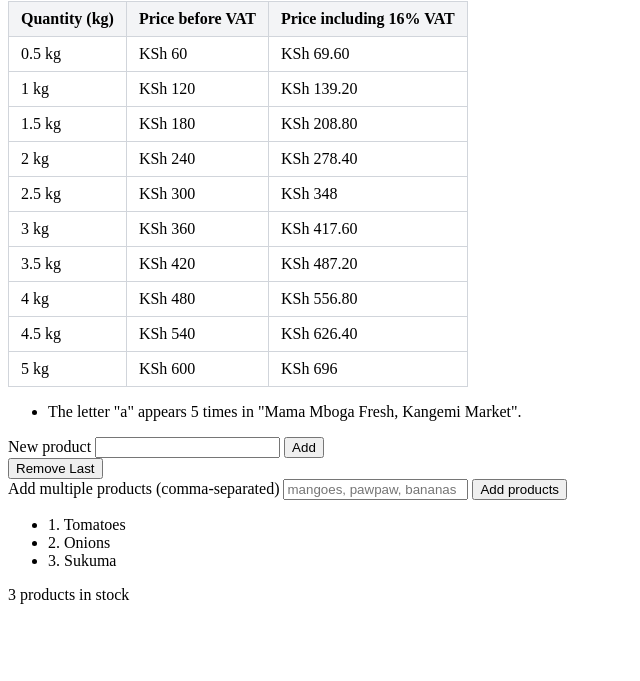
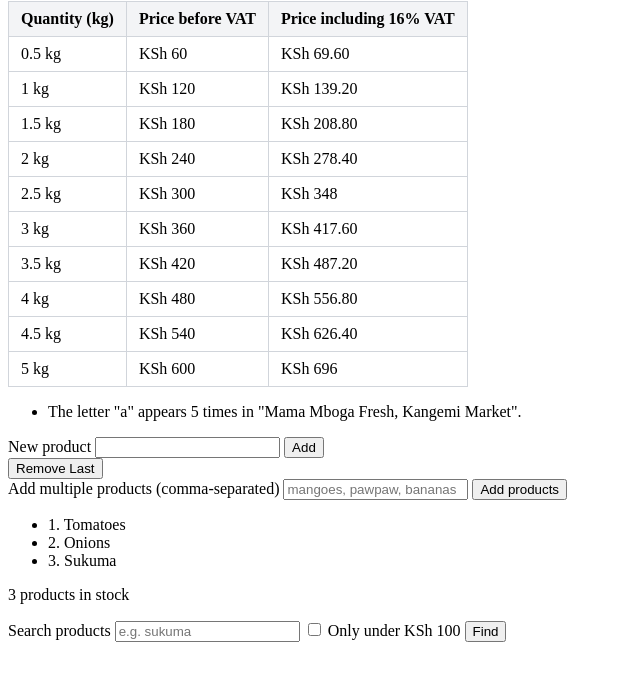
Before and after one commit to ekitoepaul/phase2-javascript, a plain HTML site: page week3-data/index.html in a window 1280 px wide. Shown: the part 79-760 px from the top of the page, without its empty margins (0-640 px from the left). Drawn offline with Linux system fonts and the light colour scheme.

Commit message:
Add search functionality to index.html

```diff
--- a/week3-data/index.html
+++ b/week3-data/index.html
@@ -20,11 +20,15 @@
       <button type="submit">Add</button>
     </form>
 
-    <button type ="button" id="remove-last">Remove Last</button>
+    <button type="button" id="remove-last">Remove Last</button>
 
     <form id="bulk-add-form">
       <label for="new-products">Add multiple products (comma-separated)</label>
-      <input type="text" id="new-products" placeholder="mangoes, pawpaw, bananas"/>
+      <input
+        type="text"
+        id="new-products"
+        placeholder="mangoes, pawpaw, bananas"
+      />
       <button type="submit">Add products</button>
     </form>
 
@@ -32,6 +36,21 @@
 
     <p id="stock-count"></p>
 
+    <search>
+      <label for="search">Search products</label>
+      <input type="search" id="search" placeholder="e.g. sukuma" />
+
+      <label>
+        <input type="checkbox" id="under-100" /> Only under KSh 100
+      </label>
+
+      <button type="button" id="find-button">Find</button>
+
+      <ul id="results"></ul>
+      <p id="results-count"></p>
+
+      <p id="under-50-message"></p>
+    </search>
     <script src="js/app.js"></script>
   </body>
 </html>
```
